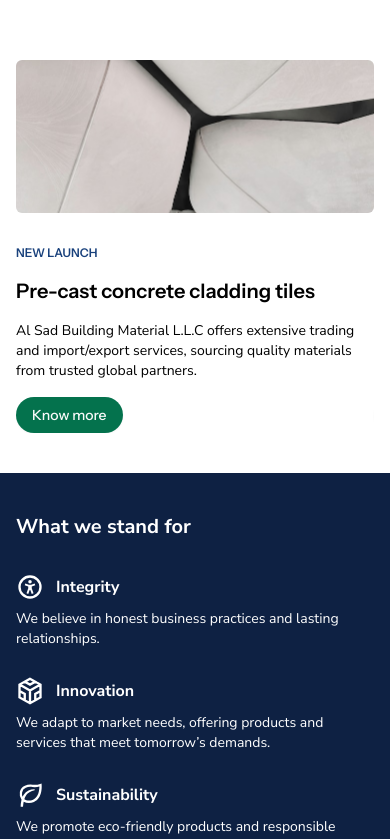
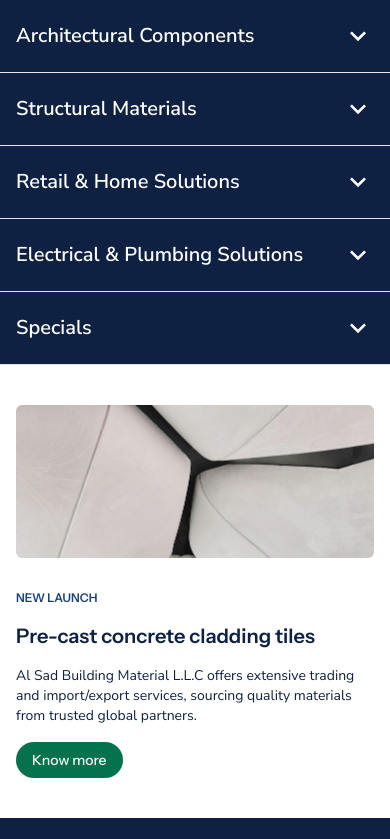
Before and after one commit to techbyhemant/ai-sad, a Next.js app: page / in a window 390 px wide. Shown: the top 839 px of the page. Built offline with nearby package versions, Linux system fonts and the light colour scheme.

Commit message:
Make Categories section responsive

```diff
--- a/app/Header/index.jsx
+++ b/app/Header/index.jsx
@@ -14,7 +14,6 @@ export const NAV_ITEMS = [
 
 const Header = () => {
 	return (
-		<div className="bg-white hidden md:block">
 		<header className="flex justify-between h-[82px] max-w-[1240px] mx-auto items-center pl-16 pr-6">
 			<Image src={logoDark} alt="Logo" width="63" height="47.25" />
 			<nav className="text-[#1e1e1e] font-secondary font-medium text-[18px] hidden sm:flex gap-10 items-center ">
@@ -28,7 +27,6 @@ const Header = () => {
 				</Button>
 			</nav>
 		</header>
-		</div>
 	);
 };
 
--- a/app/globals.css
+++ b/app/globals.css
@@ -63,7 +63,7 @@
 	--card-foreground: oklch(0.145 0 0);
 	--popover: oklch(1 0 0);
 	--popover-foreground: oklch(0.145 0 0);
-	--primary: #000;
+	--primary: #0e2143;
 	--primary-foreground: oklch(0.985 0 0);
 	--secondary: oklch(0.97 0 0);
 	--secondary-foreground: oklch(0.205 0 0);
--- a/app/home/Categories.jsx
+++ b/app/home/Categories.jsx
@@ -7,6 +7,16 @@ import catThree from '../../public/assets/images/cat-3.jpg';
 import catFour from '../../public/assets/images/cat-4.jpg';
 import catFive from '../../public/assets/images/cat-5.jpg';
 import catSix from '../../public/assets/images/cat-6.jpg';
+import {
+	Collapsible,
+	CollapsibleContent,
+	CollapsibleTrigger,
+} from '@/components/ui/collapsible';
+import { Button } from '@/components/ui/button';
+import {
+	MdOutlineKeyboardArrowDown,
+	MdOutlineKeyboardArrowUp,
+} from 'react-icons/md';
 
 const serviceCategories = [
 	{
@@ -216,7 +226,7 @@ const TruncatedList = ({ items, onClick, category }) => {
 			{items.slice(0, MAX_ITEMS + 1).map((item, idx) => (
 				<li
 					key={idx}
-					className={`text-lg ${
+					className={`text-md sm:text-lg ${
 						category === item?.title ? 'font-semibold' : 'font-normal'
 					} font-secondary text-wrap`}
 					onClick={() => onClick(item?.to || item.title)}
@@ -226,7 +236,9 @@ const TruncatedList = ({ items, onClick, category }) => {
 			))}
 
 			{items.length > MAX_ITEMS && (
-				<p className="underline font-secondary font-medium mt-10">Show all</p>
+				<p className="underline font-secondary font-medium mt-2 sm:mt-10">
+					Show all
+				</p>
 			)}
 		</ul>
 	);
@@ -250,21 +262,28 @@ const Categories = () => {
 		getCategoryItems();
 	}, [activeCategory]);
 
+	useEffect(() => {
+		if (expandedSection) {
+			const category = serviceCategories.find(
+				(cat) => cat.id === expandedSection
+			);
+			console.log(category);
+			setActiveCategory(category?.dropdown[0]?.title);
+		}
+	}, [expandedSection]);
 	const getCategoryItems = () => {
 		const category = serviceCategories.filter(
 			(cat) => cat.id === expandedSection
 		)[0];
-		console.log(category);
 		const catItems = category?.dropdown?.filter(
 			(item) => item.title === activeCategory
 		)[0]?.items;
-		console.log(catItems);
 		setItems(catItems || []);
 	};
 
 	return (
-		<section className="relative w-full">
-			<div className="flex h-[773px]">
+		<section className="relative w-full overflow-hidden">
+			<div className="hidden sm:flex h-[773px]">
 				{serviceCategories.map((category) => (
 					<div
 						key={category.id}
@@ -330,6 +349,72 @@ const Categories = () => {
 					</div>
 				))}
 			</div>
+
+			<div className="sm:hidden w-screen bg-light-blue">
+				<Collapsible
+					className="flex w-full flex-col"
+					onOpenChange={(open) => {
+						if (!open && expandedSection !== null) {
+							setExpandedSection(null);
+							setActiveCategory(null);
+							setItems([]);
+						}
+					}}
+				>
+					{serviceCategories.map((cat) => (
+						<div
+							className={`border-b-1 w-full px-4 py-2 ${
+								expandedSection === cat.id ? 'bg-light-blue' : 'bg-primary'
+							}`}
+							key={cat.id}
+						>
+							<CollapsibleTrigger
+								className="my-3 w-full"
+								onClick={() => setExpandedSection(cat.id)}
+							>
+								<div className="flex items-center justify-between w-full">
+									<h3 className="text-xl font-semibold font-primary">
+										{cat.title}
+									</h3>
+									{expandedSection === cat.id ? (
+										<MdOutlineKeyboardArrowUp className="size-8" />
+									) : (
+										<MdOutlineKeyboardArrowDown className="size-8" />
+									)}
+									<span className="sr-only">Toggle</span>
+								</div>
+							</CollapsibleTrigger>
+							{expandedSection === cat.id && (
+								<CollapsibleContent>
+									<div className="overflow-hidden w-full space-y-5">
+										<div className="flex gap-4 w-full overflow-x-auto scrollbar-hide text-white">
+											{cat.dropdown.map((dp) => (
+												<h5
+													key={dp.title}
+													className={`py-1 px-3 rounded-full  text-sm text-nowrap ${
+														activeCategory === dp.title
+															? 'bg-white text-primary'
+															: 'bg-transparent text-white'
+													}`}
+													onClick={() => {
+														setActiveCategory(dp.title);
+														setItems(dp.items);
+													}}
+												>
+													{dp.title}
+												</h5>
+											))}
+										</div>
+										<div className="px-3 pb-4">
+											<TruncatedList items={items} />
+										</div>
+									</div>
+								</CollapsibleContent>
+							)}
+						</div>
+					))}
+				</Collapsible>
+			</div>
 		</section>
 	);
 };
--- a/app/layout.js
+++ b/app/layout.js
@@ -25,10 +25,10 @@ export default function RootLayout({ children }) {
 				className={`${getInstrumentSans.variable} ${getNunitoSans.variable} antialiased`}
 			>
 				<div className="flex flex-col w-full h-full min-h-[100vh] overflow-x-hidden">
-					<div className="h-5 w-full bg-white backdrop-blur-md py-4 items-center fixed top-0 z-10">
+					<div className="h-5 w-full bg-light-blue sm:bg-white backdrop-blur-md py-4 items-center fixed top-0 z-10 hidden sm:block">
 						<Header />
 					</div>
-					<main className="flex flex-col flex-1 justify-start items-center relative min-h-[50vh] mt-5">
+					<main className="flex flex-col flex-1 justify-start items-center relative min-h-[50vh] mt-0 sm:mt-5">
 						{children}
 					</main>
 					<div className="py-10 px-4">
--- a/app/page.js
+++ b/app/page.js
@@ -13,7 +13,7 @@ export default function Home() {
 	return (
 		<div className="flex flex-col overflow-x-hidden">
 			<main className="w-full max-w-[1440px] mx-auto h-full">
-				{/* <Categories /> */}
+				<Categories />
 				<Products />
 				<Values />
 				<Stats />
--- /dev/null
+++ b/components/ui/collapsible.jsx
@@ -0,0 +1,23 @@
+"use client"
+
+import * as CollapsiblePrimitive from "@radix-ui/react-collapsible"
+
+function Collapsible({
+  ...props
+}) {
+  return <CollapsiblePrimitive.Root data-slot="collapsible" {...props} />;
+}
+
+function CollapsibleTrigger({
+  ...props
+}) {
+  return (<CollapsiblePrimitive.CollapsibleTrigger data-slot="collapsible-trigger" {...props} />);
+}
+
+function CollapsibleContent({
+  ...props
+}) {
+  return (<CollapsiblePrimitive.CollapsibleContent data-slot="collapsible-content" {...props} />);
+}
+
+export { Collapsible, CollapsibleTrigger, CollapsibleContent }
--- a/package.json
+++ b/package.json
@@ -9,14 +9,15 @@
     "lint": "eslint"
   },
   "dependencies": {
+    "@radix-ui/react-collapsible": "^1.1.12",
     "@radix-ui/react-slot": "^1.2.3",
     "class-variance-authority": "^0.7.1",
     "clsx": "^2.1.1",
     "embla-carousel-react": "^8.6.0",
     "lucide-react": "^0.542.0",
     "next": "15.5.2",
-    "react": "19.1.0",
-    "react-dom": "19.1.0",
+    "react": "^18.3.1",
+    "react-dom": "^18.3.1",
     "react-icons": "^5.5.0",
     "react-simple-maps": "^3.0.0",
     "swiper": "^11.2.10",
```
Also changed, not shown: 1 other file (tests, documents, lock files or other folders). Lines whose indentation alone changed are shown as unchanged.
